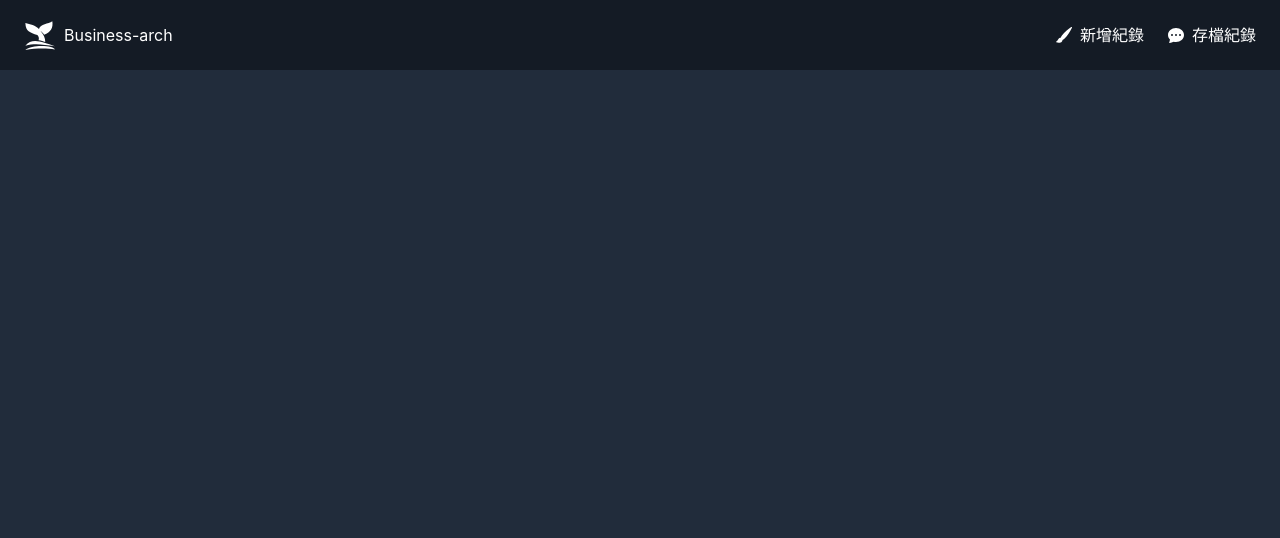
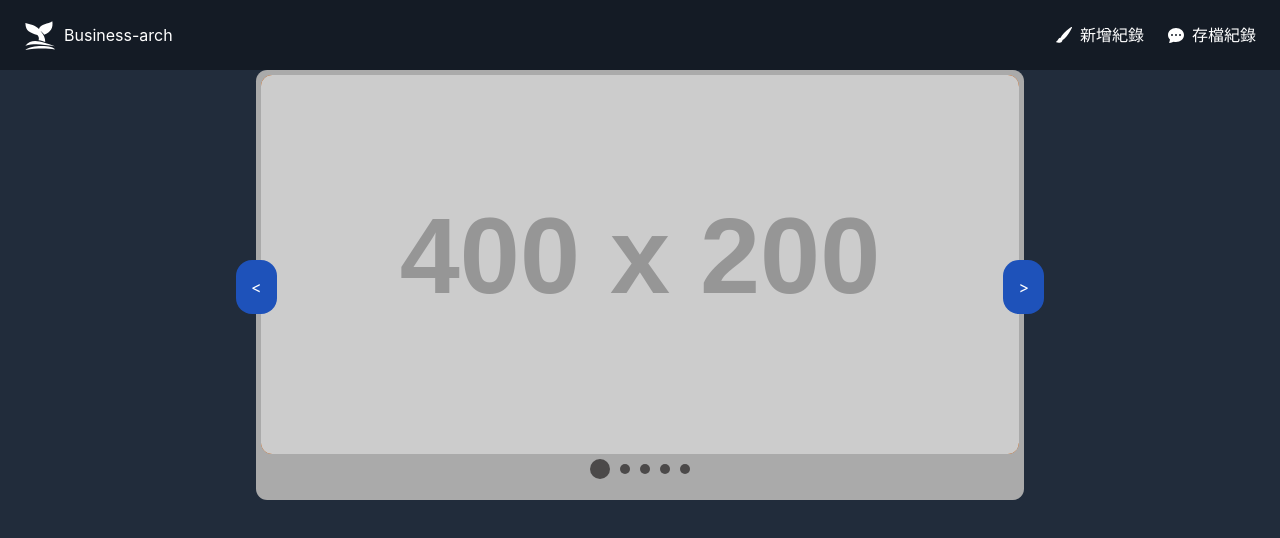
Before and after one commit to SlienceAn/Business-Arch, a Next.js app: page /Document in a window 1280 px wide. Shown: the top 538 px of the page. Built offline with nearby package versions, Linux system fonts and the light colour scheme.

Commit message:
新增輪播區塊

```diff
--- a/pages/Document.jsx
+++ b/pages/Document.jsx
@@ -1,9 +1,46 @@
+
+import { useRef, useEffect, useState } from 'react'
 
 const Document = () => {
+    const [imgWidth, setImgWidth] = useState()
+    const [active, setActive] = useState(0)
+    const slider = useRef(null)
+    const nextFunc = () => {
+        slider.current.scrollLeft += imgWidth;
+        const sliderFullWidth = slider.current.scrollWidth;
+        const lastSlide = sliderFullWidth - imgWidth;
+        if (lastSlide === Math.round(slider.current.scrollLeft)) {
+            // slider.current.scrollLeft = 0;
+        }
+    }
+    const prevFunc = () => {
+        slider.current.scrollLeft -= imgWidth;
+        setActive(active - 1)
+    }
+    const toggleDots = (idx) => {
+        slider.current.scrollLeft = idx * imgWidth;
+        setActive(idx)
+    }
+    useEffect(() => {
+        if (slider.current !== null) setImgWidth(slider.current.offsetWidth)
+    }, [])
     return (
-        <div>
-            <div></div>
-        </div>
+        <section>
+            <div className="box">
+                <span id="prev" onClick={prevFunc}>{"<"}</span>
+                <span id="next" onClick={nextFunc}>{">"}</span>
+                <div ref={slider} id="slider" className="slider">
+                    <img src="https://fakeimg.pl/400x200/5F9EA0/" />
+                    <img src="https://fakeimg.pl/400x200/008B8B/" />
+                    <img src="https://fakeimg.pl/400x200/556B2F/" />
+                    <img src="https://fakeimg.pl/400x200/483D8B/" />
+                    <img src="https://fakeimg.pl/400x200/8B4513/" />
+                </div>
+                <ul id="dots" className="dots">
+                    {Array(5).fill(0).map((el, idx) => <li className={active === idx ? "dots-active" : ""} onClick={() => toggleDots(idx)}></li>)}
+                </ul>
+            </div>
+        </section>
     )
 }
 
--- a/pages/_app.js
+++ b/pages/_app.js
@@ -4,7 +4,7 @@ import '../styles/globals.css'
 import '../styles/Index.scss'
 import '../styles/TreeView.scss'
 import '../styles/ToolNav.scss'
-
+import '../styles/Document.scss'
 function MyApp({ Component, pageProps }) {
   useEffect(() => {
     typeof document !== undefined ? require('bootstrap/dist/js/bootstrap') : null
--- a/pages/_document.js
+++ b/pages/_document.js
@@ -1,7 +1,7 @@
 import { Html, Head, Main, NextScript } from 'next/document'
-import Link from 'next/link'
 import { BsFillBrushFill, BsChatDotsFill } from 'react-icons/bs'
 import { GiWhaleTail } from 'react-icons/gi'
+import Link from 'next/link'
 
 export default function Document() {
     return (
--- a/pages/index.jsx
+++ b/pages/index.jsx
@@ -1,5 +1,6 @@
 import Link from "next/link"
 import backgroundImg from "../public/index.jpg"
+
 export default function App() {
   return (
     <div className="w-100 h-100 position-relative" >
--- a/styles/Document.scss
+++ b/styles/Document.scss
@@ -0,0 +1,66 @@
+.box {
+    position: relative;
+    width: 60%;
+    box-sizing: border-box;
+    padding: 5px;
+    margin: 0 auto;
+    background-color: #AAA;
+    border-radius: 0.7rem;
+}
+
+.slider {
+    background-color: chocolate;
+    width: 100%;
+    height: 100%;
+    border-radius: 0.7rem;
+    display: flex;
+    overflow: hidden;
+    scroll-behavior: smooth;
+
+    & img {
+        min-width: 100%;
+        object-fit: contain;
+        border-radius: 0.7rem;
+    }
+}
+
+#prev,
+#next {
+    position: absolute;
+    cursor: pointer;
+    border-radius: 16px;
+    background: #1e52ba;
+    color: #fff;
+    padding: 15px;
+    top: calc(50% - 25px);
+    left: -20px;
+}
+
+#next {
+    left: unset;
+    right: -20px;
+}
+
+.dots {
+    margin-top: 5px;
+    padding-left: 0;
+    list-style: none;
+    display: flex;
+    gap: 10px;
+    justify-content: center;
+    align-items: center;
+
+    & li {
+        width: 10px;
+        height: 10px;
+        background-color: rgb(75, 73, 73);
+        border-radius: 50%;
+        cursor: pointer;
+    }
+
+    &-active {
+        width: 20px !important;
+        height: 20px !important;
+    }
+
+}
```
